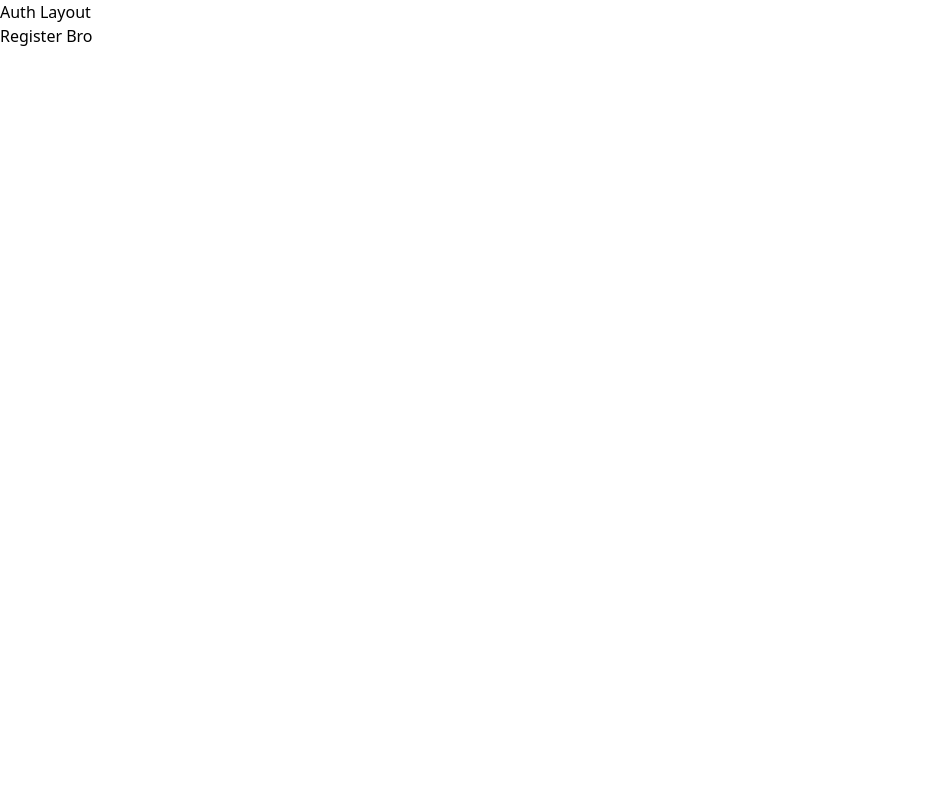
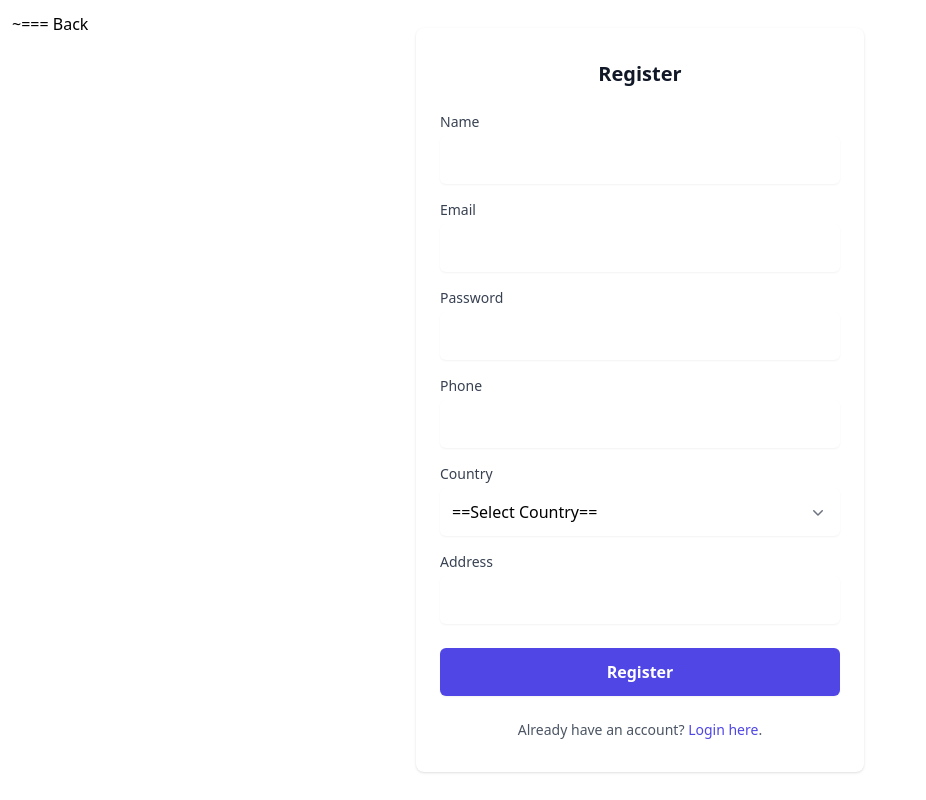
Before and after one commit to Maniexie/reaxius-mern-blog, a React (Vite) app in the folder frontend/: page /register in a window 1280 px wide. Shown: the whole page, without its empty margins (0-926 px from the left). Built offline with nearby package versions, Linux system fonts and the light colour scheme.

Commit message:
add axios & page auth

```diff
--- a/frontend/package.json
+++ b/frontend/package.json
@@ -13,6 +13,7 @@
     "@headlessui/react": "^2.2.0",
     "@heroicons/react": "^2.2.0",
     "@rollup/rollup-win32-x64-msvc": "^4.29.1",
+    "axios": "^1.7.9",
     "react": "^18.3.1",
     "react-dom": "^18.3.1",
     "react-router": "^7.1.0",
--- /dev/null
+++ b/frontend/src/components/FormAuth/index.jsx
@@ -0,0 +1,183 @@
+import { ChevronDownIcon } from "@heroicons/react/20/solid";
+import { Link } from "react-router";
+
+export default function FormAuth({ type = "login" }) {
+  if (!type || typeof type !== "string") {
+    throw new Error("FormAuth: type prop must be a string");
+  }
+
+  return (
+    // Form
+    <form className="max-w-lg mx-auto bg-white px-6 py-8 shadow sm:rounded-lg">
+      <div className="space-y-6">
+        <div>
+          <h2 className="text-xl font-semibold text-gray-900 text-center">
+            {type === "login" ? "Login" : "Register"}
+          </h2>
+        </div>
+
+        {/* Fields */}
+        <div className="space-y-4">
+          {type === "register" && (
+            <>
+              {/* Name */}
+              <div>
+                <label
+                  htmlFor="name"
+                  className="block text-sm font-medium text-gray-700"
+                >
+                  Name
+                </label>
+                <input
+                  id="name"
+                  name="name"
+                  type="text"
+                  autoComplete="given-name"
+                  className="mt-1 block w-full rounded-md border-gray-300 px-3 py-3 shadow-sm focus:border-indigo-500 focus:ring-indigo-500 sm:text-base"
+                />
+              </div>
+            </>
+          )}
+
+          {/* Email */}
+          <div>
+            <label
+              htmlFor="email"
+              className="block text-sm font-medium text-gray-700"
+            >
+              Email
+            </label>
+            <input
+              id="email"
+              name="email"
+              type="email"
+              autoComplete="email"
+              className="mt-1 block w-full rounded-md border-gray-300 px-3 py-3 shadow-sm focus:border-indigo-500 focus:ring-indigo-500 sm:text-base"
+            />
+          </div>
+
+          {/* Password */}
+          <div>
+            <label
+              htmlFor="password"
+              className="block text-sm font-medium text-gray-700"
+            >
+              Password
+            </label>
+            <input
+              id="password"
+              name="password"
+              type="password"
+              autoComplete="current-password"
+              className="mt-1 block w-full rounded-md border-gray-300 px-3 py-3 shadow-sm focus:border-indigo-500 focus:ring-indigo-500 sm:text-base"
+            />
+          </div>
+
+          {type === "register" && (
+            <>
+              {/* Phone */}
+              <div>
+                <label
+                  htmlFor="phone"
+                  className="block text-sm font-medium text-gray-700"
+                >
+                  Phone
+                </label>
+                <input
+                  id="phone"
+                  name="phone"
+                  type="text"
+                  autoComplete="tel"
+                  className="mt-1 block w-full rounded-md border-gray-300 px-3 py-3 shadow-sm focus:border-indigo-500 focus:ring-indigo-500 sm:text-base"
+                />
+              </div>
+
+              {/* Country */}
+              <div>
+                <label
+                  htmlFor="country"
+                  className="block text-sm font-medium text-gray-700"
+                >
+                  Country
+                </label>
+                <div className="relative mt-1">
+                  <select
+                    id="country"
+                    name="country"
+                    autoComplete="country-name"
+                    className="block w-full appearance-none rounded-md border-gray-300 bg-white px-3 py-3 pr-8 shadow-sm focus:border-indigo-500 focus:ring-indigo-500 sm:text-base"
+                  >
+                    <option>==Select Country==</option>
+                    <option>United States</option>
+                    <option>Canada</option>
+                    <option>Mexico</option>
+                  </select>
+                  <ChevronDownIcon
+                    aria-hidden="true"
+                    className="absolute right-3 top-1/2 -translate-y-1/2 h-5 w-5 text-gray-500"
+                  />
+                </div>
+              </div>
+
+              {/* Address */}
+              <div>
+                <label
+                  htmlFor="address"
+                  className="block text-sm font-medium text-gray-700"
+                >
+                  Address
+                </label>
+                <input
+                  id="address"
+                  name="address"
+                  type="text"
+                  autoComplete="street-address"
+                  className="mt-1 block w-full rounded-md border-gray-300 px-3 py-3 shadow-sm focus:border-indigo-500 focus:ring-indigo-500 sm:text-base"
+                />
+              </div>
+            </>
+          )}
+        </div>
+
+        {/* Submit Button */}
+        <div>
+          <button
+            type="submit"
+            className="w-full rounded-md bg-indigo-600 px-4 py-3 text-white font-semibold shadow-sm hover:bg-indigo-500 focus:outline-none focus:ring-2 focus:ring-indigo-500 focus:ring-offset-2"
+          >
+            {type === "login" ? "Login" : "Register"}
+          </button>
+        </div>
+
+        {/* Navigation for Login/Register */}
+        <div>
+          <p className="mt-4 text-sm text-gray-600 text-center">
+            {type === "login" ? (
+              <>
+                Don't have an account?{" "}
+                <Link
+                  to="/register"
+                  className="text-indigo-600 hover:text-indigo-500 font-medium"
+                >
+                  Register here
+                </Link>
+                .
+              </>
+            ) : (
+              <>
+                Already have an account?{" "}
+                <Link
+                  to="/login"
+                  className="text-indigo-600 hover:text-indigo-500 font-medium"
+                >
+                  Login here
+                </Link>
+                .
+              </>
+            )}
+          </p>
+        </div>
+      </div>
+    </form>
+  );
+}
--- /dev/null
+++ b/frontend/src/config/axiosInstance.js
@@ -0,0 +1,18 @@
+import axios from "axios";
+
+const axiosInstance = axios.create({
+  baseURL: import.meta.env.VITE_BASE_URL_API,
+  headers: {
+    "Content-Type": "application/json",
+  },
+});
+
+// axiosInstance.interceptors.request.use((config) => {
+//   const token = localStorage.getItem("token");
+//   if (token) {
+//     config.headers.Authorization = `Bearer ${token}`;
+//   }
+//   return config;
+// });
+
+export default axiosInstance;
--- a/frontend/src/layouts/authLayout.jsx
+++ b/frontend/src/layouts/authLayout.jsx
@@ -1,9 +1,11 @@
-import { Outlet } from "react-router";
+import { Link, Outlet } from "react-router";
 
 const authLayout = () => {
   return (
     <div>
-      <h1>Auth Layout</h1>
+      <Link to="/" className="fixed ml-3 top-3">
+        ~=== Back
+      </Link>
       <Outlet />
     </div>
   );
--- a/frontend/src/pages/Auth/Login/index.jsx
+++ b/frontend/src/pages/Auth/Login/index.jsx
@@ -1,5 +1,12 @@
+import FormAuth from "../../../components/FormAuth";
 const index = () => {
-  return <div>Login nih Bro</div>;
+  return (
+    <div className="flex items-center justify-center h-screen">
+      <div className="w-full max-w-md space-y-8">
+        <FormAuth type="login" />
+      </div>
+    </div>
+  );
 };
 
 export default index;
--- a/frontend/src/pages/Auth/Register/index.jsx
+++ b/frontend/src/pages/Auth/Register/index.jsx
@@ -1,5 +1,12 @@
+import FormAuth from "../../../components/FormAuth";
 const index = () => {
-  return <div>Register Bro</div>;
+  return (
+    <div className="flex items-center justify-center h-screen">
+      <div className="w-full max-w-md space-y-8">
+        <FormAuth type="register" />
+      </div>
+    </div>
+  );
 };
 
 export default index;
```
Also changed, not shown: 2 other files (tests, documents, lock files or other folders).
